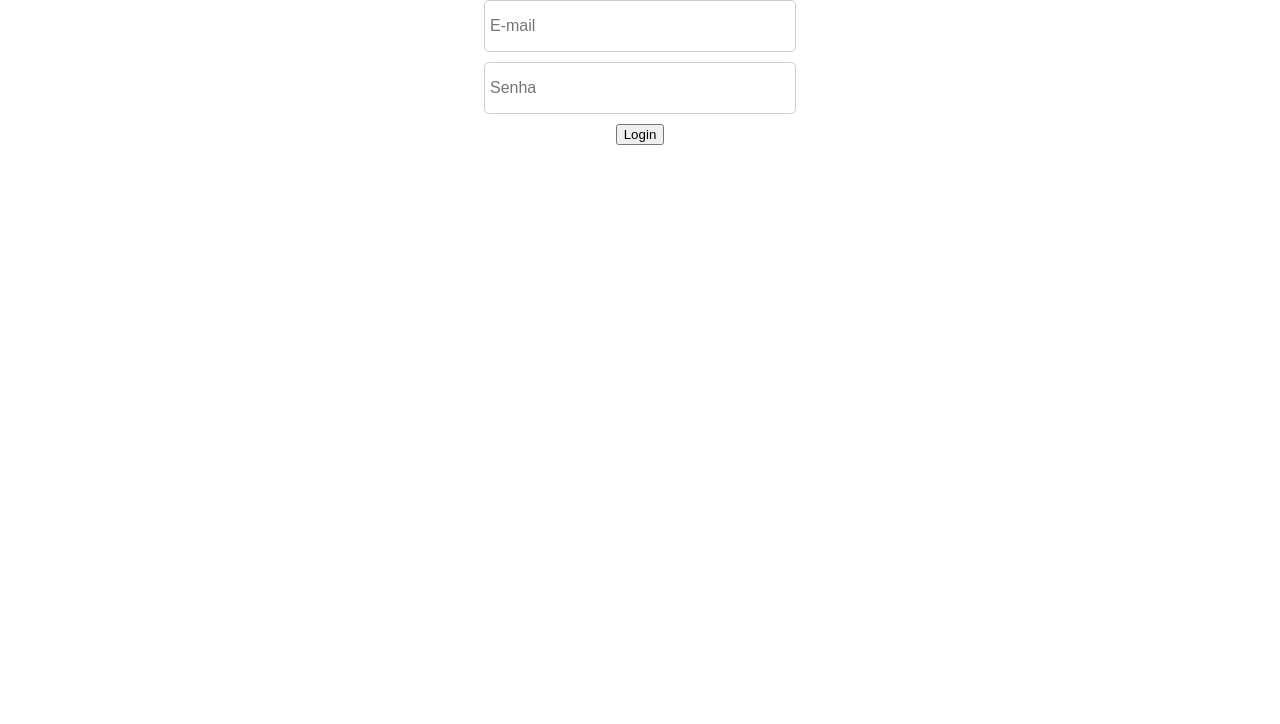
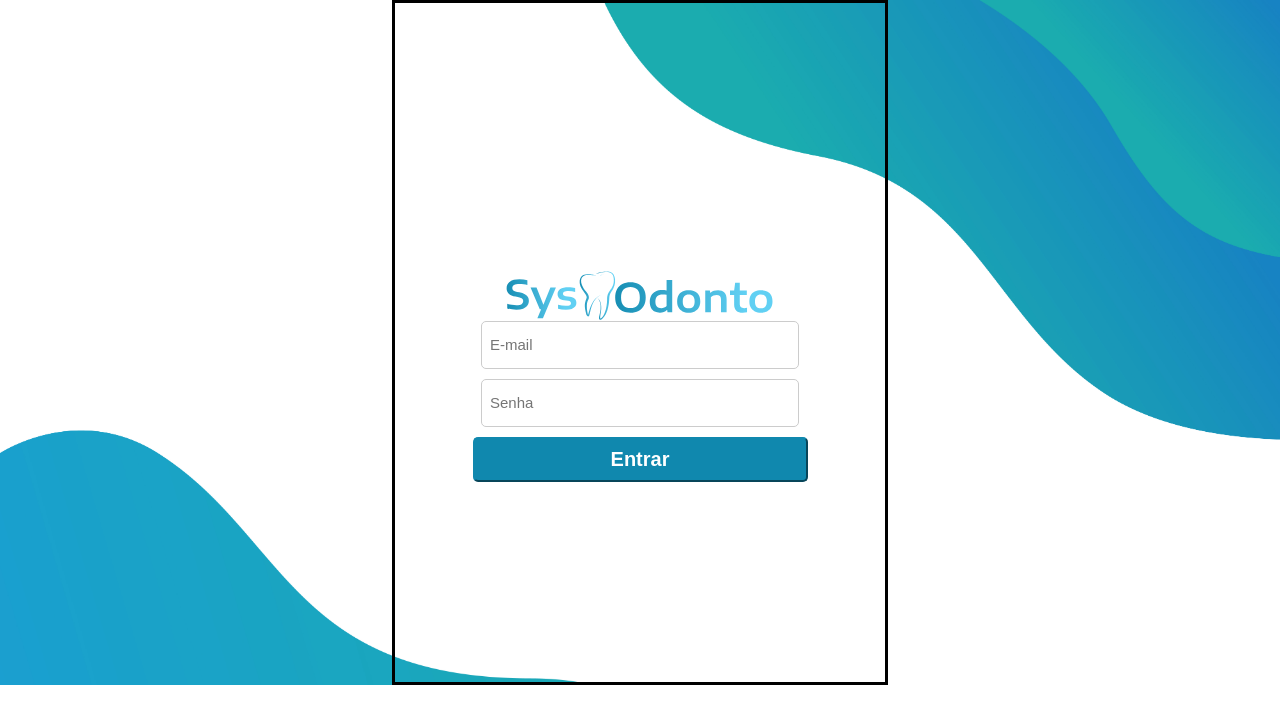
Before and after one commit to kamps07/SysOdontoFrontEnd, a React (Create React App) app in the folder sysodonto/: page / in a window 1280 px wide. Shown: the top 724 px of the page. Built offline with nearby package versions, Linux system fonts and the light colour scheme.

Commit message:
Atualização da Tela de Login

```diff
--- a/sysodonto/src/pages/Login/Login.css
+++ b/sysodonto/src/pages/Login/Login.css
@@ -1,30 +1,48 @@
-.login-container {
+.container {
+    display: flex;
+    justify-content: center;
+}
+
+.input-container {
+    width: 490px;
+    height: 615px;
+    padding-top: 5%;
     display: flex;
     flex-direction: column;
     align-items: center;
+    justify-content: center;
+    border: solid;
 }
 
 .login-input {
     width: 300px;
-    height: 40px;
+    height: 30px;
     margin-bottom: 10px;
-    padding: 5px;
+    padding: 8px;
     border: 1px solid #ccc;
     border-radius: 5px;
-    font-size: 16px;
+    font-size: 15px;
 }
 
-.login-button {
-    width: 150px;
-    height: 40px;
-    background-color: #007bff;
-    color: white;
-    border: none;
-    border-radius: 5px;
-    font-size: 16px;
-    cursor: pointer;
+.login-wallpaper {
+    position: absolute;
+    width: 100%;
+    height: auto;
+    background-image: url('/src/images/WallpaperLogin.jpg');
+    background-size: cover;
 }
 
-.login-button:hover {
-    background-color: #0056b3;
+
+
+.login-button {
+    font-style: normal;
+    font-weight: 600;
+    font-size: 20px;
+    line-height: 25px;
+    color: #FFFFFF;
+    width: 335px;
+    height: 45px;
+    background-color: #1088AE;
+    border-radius: 5px;
+    border-color: #1088AE;
 }
--- a/sysodonto/src/pages/Login/Login.jsx
+++ b/sysodonto/src/pages/Login/Login.jsx
@@ -1,7 +1,7 @@
-
 import React, { useState } from 'react';
 import { useNavigate } from 'react-router-dom';
-import './Login.css'; // Importe o arquivo CSS onde você irá definir os estilos
+import './Login.css';
+import TextSysOdonto from "../../Assets/TextSysOdonto.svg"
 
 export default function Login() {
 
@@ -9,21 +9,30 @@ export default function Login() {
     const [senha, setSenha] = useState("");
 
     return (
-        <div className="login-container">
+        <>
+            <div className="login-wallpaper">
+                <div className='container'>
+
+                    <div className="input-container">
+                        <img src={TextSysOdonto} />
                         <input
                             className="login-input"
                             value={email}
                             onChange={(e) => setEmail(e.target.value)}
                             placeholder='E-mail' />
-
                         <input
                             className="login-input"
                             value={senha}
                             onChange={(e) => setSenha(e.target.value)}
                             placeholder='Senha'
                             type='password' />
+                        <div>
+                            <button className="login-button">Entrar</button>
+                        </div>
+                    </div>
+                </div>
 
-            <button onClick={Login}>Login</button>
             </div>
+        </>
     );
 }
```
Also changed, not shown: sysodonto/pages/Login/Login.jsx (deleted), sysodonto/src/Assets/TextSysOdonto.svg (added), sysodonto/src/images/WallpaperLogin.jpg (added). Lines whose indentation alone changed are shown as unchanged.
